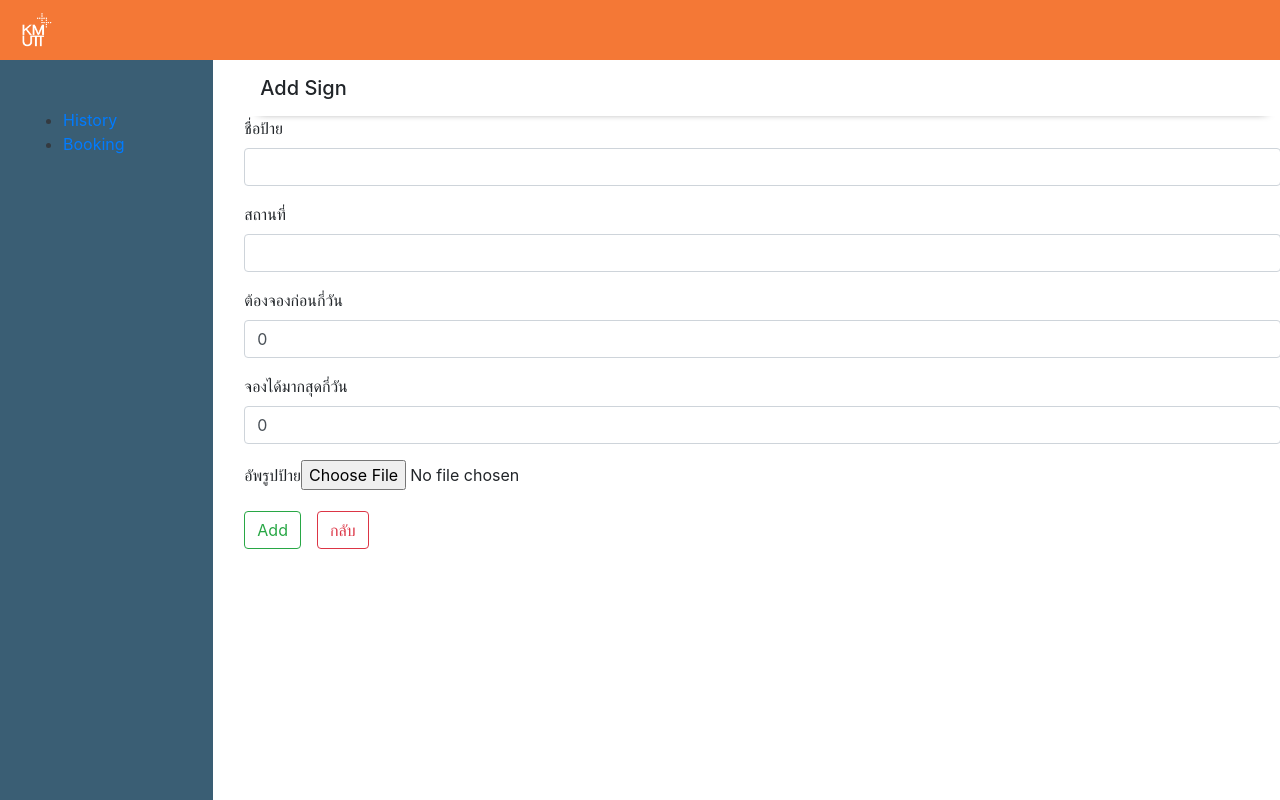
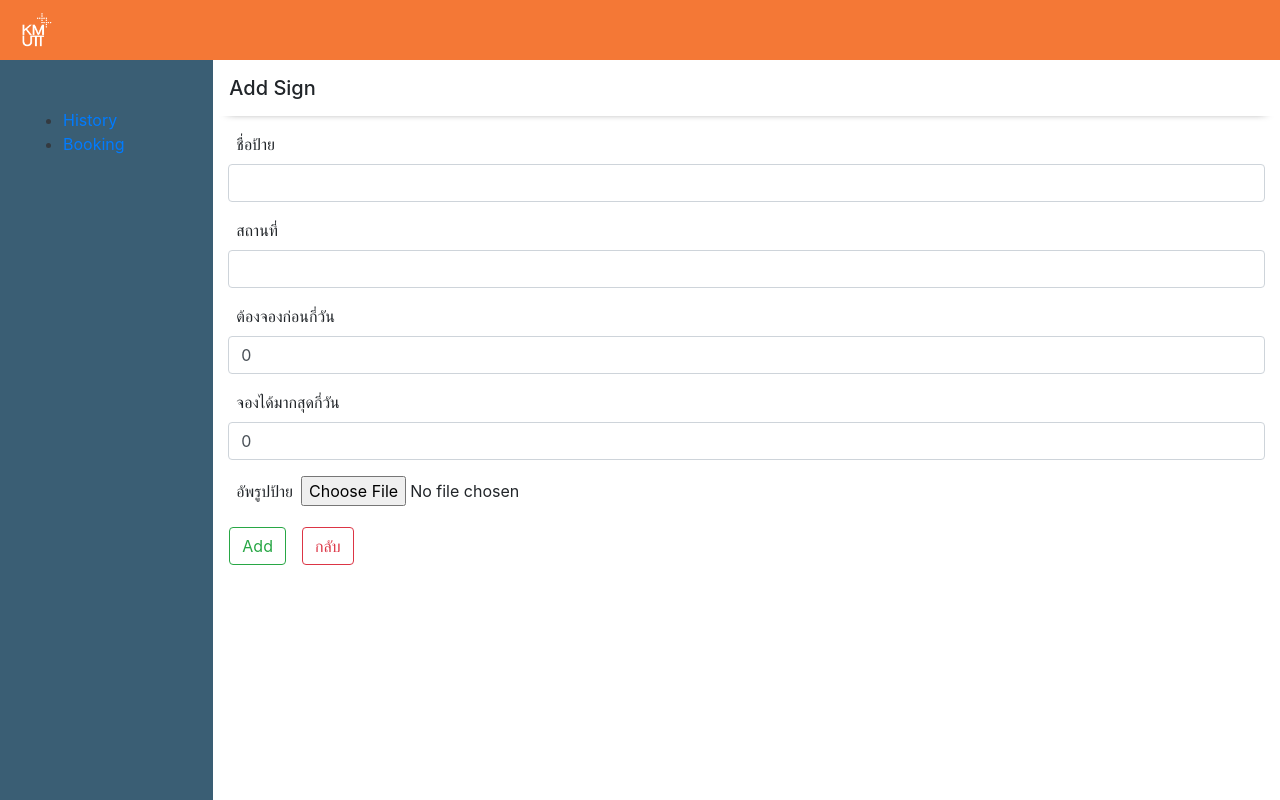
Before and after one commit to panupong25509/FE_Booking_Sign, a React (Create React App) app: page /Addsign in a window 1280 px wide. Built offline with nearby package versions, Linux system fonts and the light colour scheme.

Commit message:
[UPDATE] ใส่ helmet

```diff
--- a/src/pages/AddSign.js
+++ b/src/pages/AddSign.js
@@ -56,31 +56,31 @@ class Home extends React.Component {
 
     render() {
         return (
-            <div className="container mx-3">
+            <div>
                 <HeadText name="Add Sign" />
-                <div>
+                <div className="container mt-2">
                     <div class="form-group">
-                        <label>ชื่อป้าย</label>
+                        <label className="m-2">ชื่อป้าย</label>
                         <input type="text" class="form-control" value={this.state.signname} onChange={(e) => this.handleChange(e.target.value, "signname") }/>
                     </div>
                     <div class="form-group">
-                        <label>สถานที่</label>
+                        <label className="mx-2">สถานที่</label>
                         <input type="text" class="form-control" value={this.state.location} onChange={(e) => this.handleChange(e.target.value, "location")}/>
                     </div>
                     <div class="form-group">
-                        <label>ต้องจองก่อนกี่วัน</label>
+                        <label className="mx-2">ต้องจองก่อนกี่วัน</label>
                         <input type="number" class="form-control" value={this.state.beforebooking} onChange={(e) => this.handleChange(e.target.value, "beforebooking")}/>
                     </div>
                     <div class="form-group">
-                        <label>จองได้มากสุดกี่วัน</label>
+                        <label className="mx-2">จองได้มากสุดกี่วัน</label>
                         <input type="number" class="form-control" value={this.state.limitdate} onChange={(e) => this.handleChange(e.target.value, "limitdate")}/>
                     </div>
                     <div class="form-group">
-                        <label>อัพรูปป้าย</label>
+                        <label className="mx-2">อัพรูปป้าย</label>
                         <input type="file" accept=".jpg" onChange={this.handleChangeFile} />
                     </div>
                 </div>
-                <div>
+                <div className="mx-3">
                     <button type="button" class="btn btn-outline-success mr-3" onClick={this.handleAddSign}>Add</button>
 
                     <Link to="/">
--- a/src/pages/Booking.js
+++ b/src/pages/Booking.js
@@ -179,9 +179,10 @@ class Booking extends React.Component {
 
   render() {
     return (
-      <div className="container container-fluid">
+      <div>
         <HeadText name="Booking" />
-        <div className="form-group py-2 px-3 m-0 pb-4">
+        <div className="container  mt-2">
+            <div className="form-group px-3 m-0 pb-4">
             <label className="text-secondary m-2">ชื่อผู้ขอเช่า</label>
             <input
                 type="text"
@@ -233,6 +234,7 @@ class Booking extends React.Component {
             </Link>
             </div>
         </div>
+      </div>
     );
   }
 }
```
Lines whose indentation alone changed are shown as unchanged.
